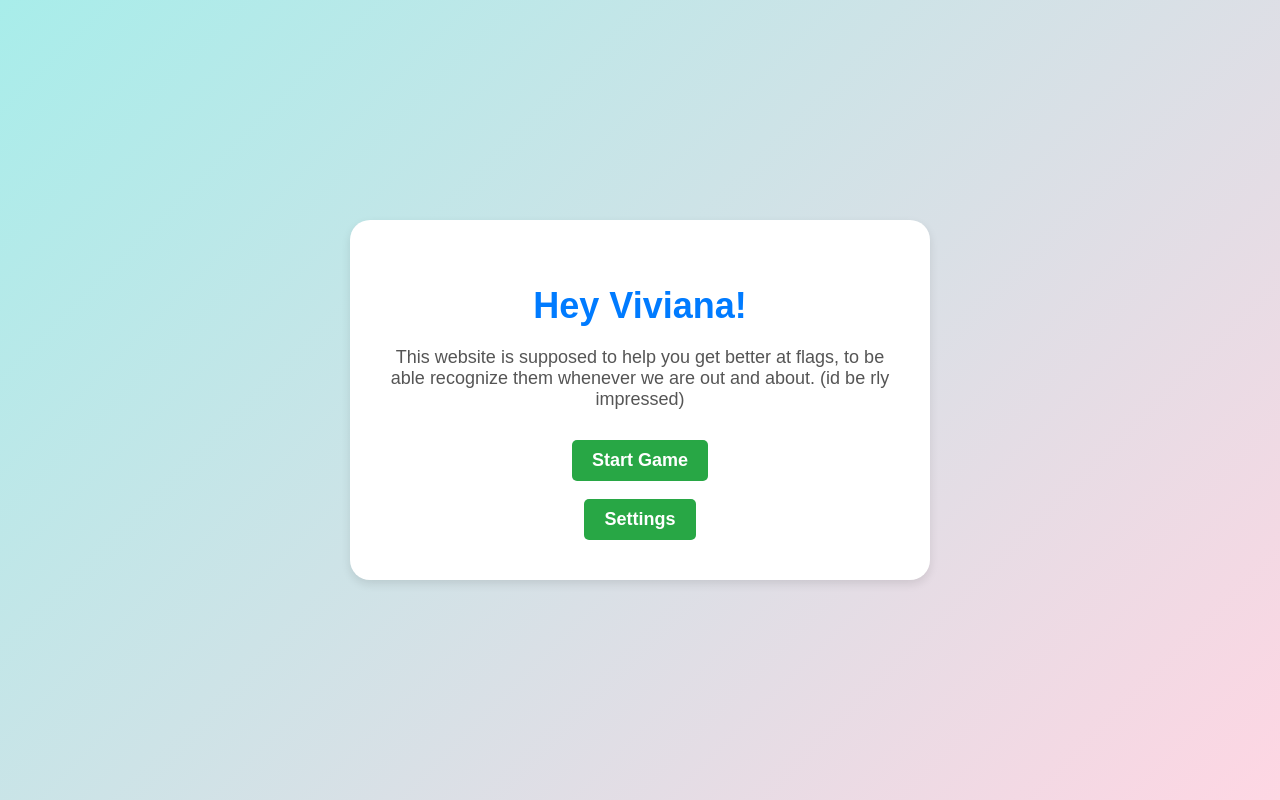
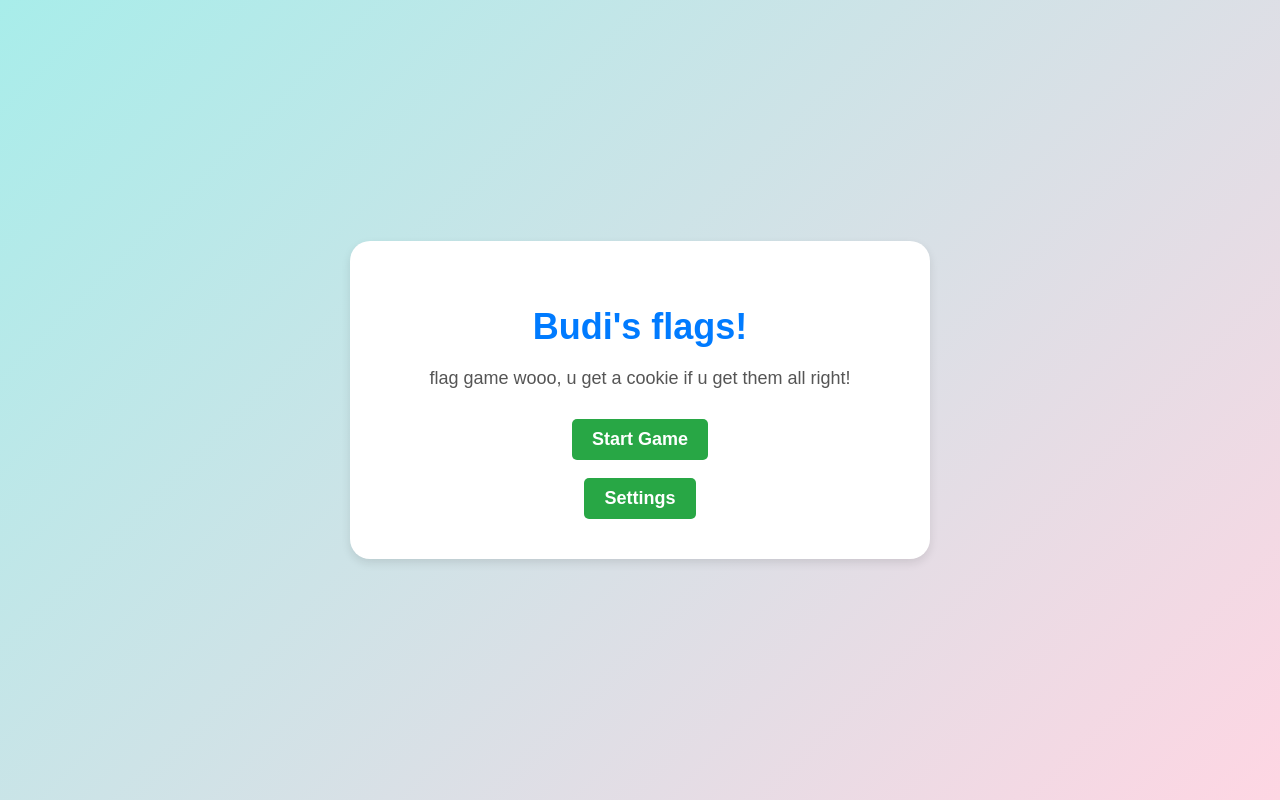
Before and after one commit to budi6969420/FlagsQuiz, a React (Vite) app: page / in a window 1280 px wide. Built offline with nearby package versions, Linux system fonts and the light colour scheme.

Commit message:
home page changed

```diff
--- a/src/pages/homePage/homePage.jsx
+++ b/src/pages/homePage/homePage.jsx
@@ -16,9 +16,9 @@ const HomePage = () => {
   return (
     <div className="home-container">
       <div className="main-message">
-        <h1 className="home-title">Hey Viviana!</h1>
+        <h1 className="home-title">Budi's flags!</h1>
         <p className="home-text">
-          This website is supposed to help you get better at flags, to be able recognize them whenever we are out and about. (id be rly impressed)
+          flag game wooo, u get a cookie if u get them all right!
         </p>
         <button className="button" onClick={handleStartGame}>
           Start Game
```
